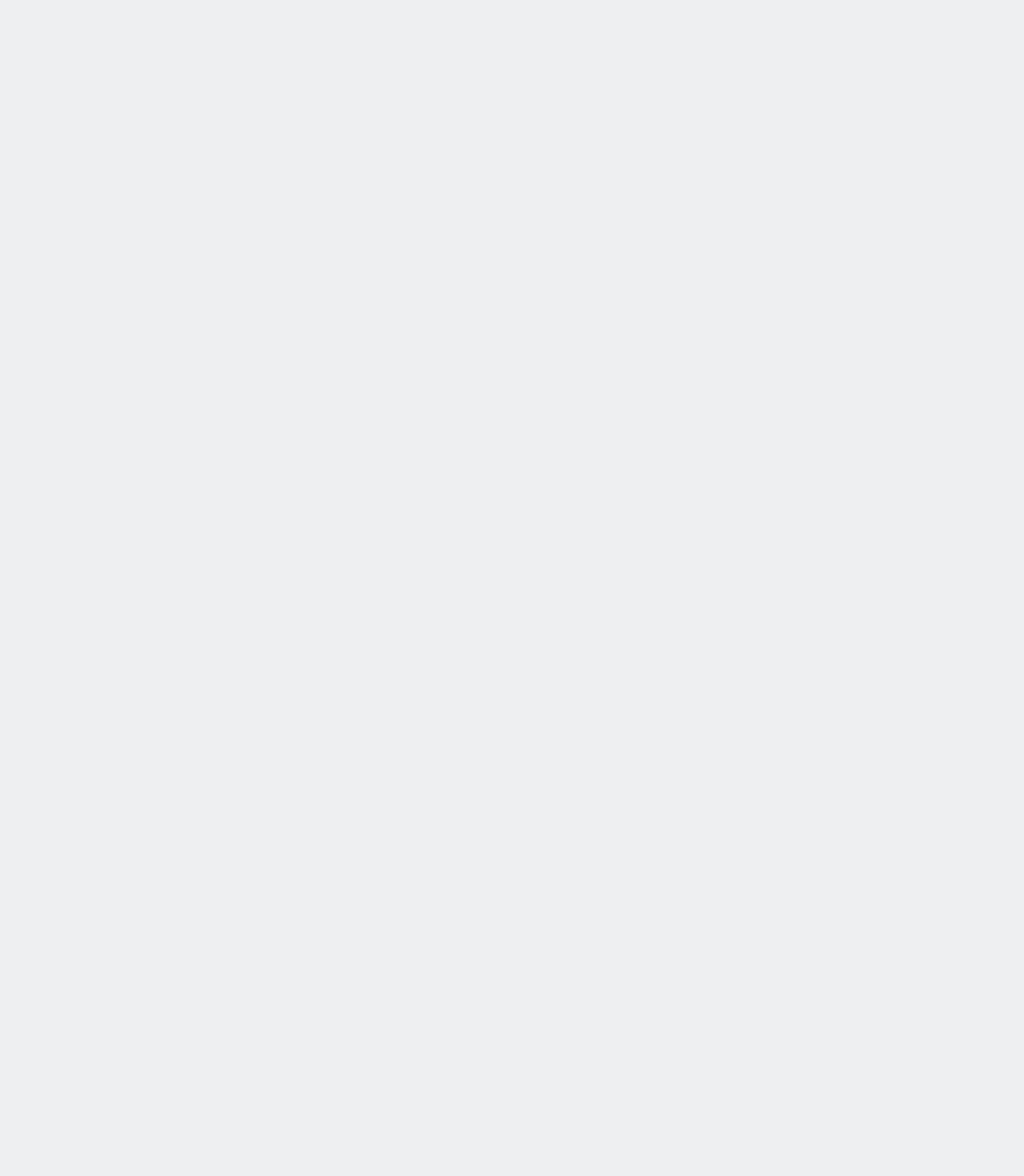
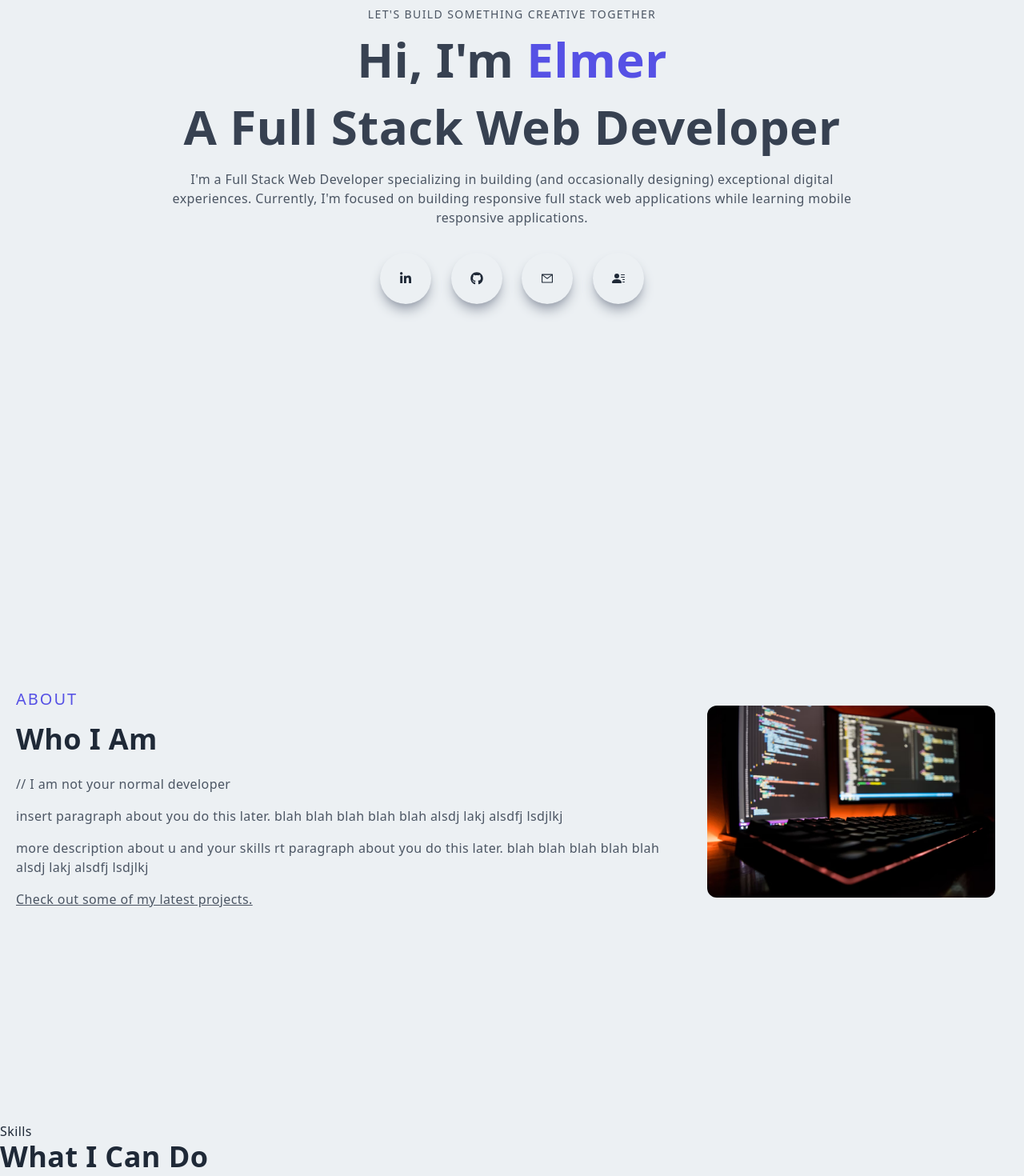
Before and after one commit to Erey2790/newportnext, a Next.js app: page / in a window 1280 px wide. Shown: the part 198-1668 px from the top of the page at 80% size. Before the commit the page ends 800 px from the top, so only its background shows below. Built offline with nearby package versions, Linux system fonts and the light colour scheme.

Commit message:
created the skills jsx

```diff
--- /dev/null
+++ b/components/About.jsx
@@ -0,0 +1,25 @@
+import Image from 'next/image'
+import React from 'react'
+import codingImage from '../public/assets/coding_photo.avif'
+
+const About = () => {
+  return (
+    <div className='w-full md:h-screen p-2 flex items-center py-16'>
+        <div className='max-w-[1240px] m-auto md:grid grid-cols-3 gap-8'>
+            <div className='col-span-2'>
+                <p className='uppercase text-xl tracking-widest text-[#5651e5]'>About</p>
+                <h2 className='py-4'>Who I Am</h2>
+                <p className='py-2 text-gray-600'>// I am not your normal developer</p>
+                <p className='py-2 text-gray-600'>insert paragraph about you do this later. blah blah blah blah blah alsdj lakj alsdfj  lsdjlkj </p>
+                <p className='py-2 text-gray-600'>more description about u and your skills rt paragraph about you do this later. blah blah blah blah blah alsdj lakj alsdfj  lsdjlkj </p>
+                <p className='py-2 text-gray-600 underline cursor-pointer'>Check out some of my latest projects.</p>
+            </div>
+            <div className='w-full h-auto shadow-gray-400 rounded-xl flex items-center justify-center p-4 hover:scale-105 ease-in duration-300 '>
+                <Image className="rounded-xl" width={2000} height={2000} src={codingImage}/>
+            </div>
+        </div>
+    </div>
+  )
+}
+
+export default About
--- /dev/null
+++ b/components/Main.jsx
@@ -0,0 +1,37 @@
+import React from 'react'
+import {  FaLinkedinIn, FaGithub } from 'react-icons/fa'
+import { BsFillPersonLinesFill } from 'react-icons/bs'
+import { AiOutlineMail } from 'react-icons/ai'
+
+const Main = () => {
+  return (
+    <div className='w-full h-screen text-center'>
+        <div className='max-w-[1240px] w-full h-full mx-auto p-2 flex justify-center items-center'>
+            <div>
+                <p className='uppercase text-sm tracking-widest text-gray-600'>Let's Build something creative together</p>
+                <h1 className='py-4 text-gray-700'>Hi, I'm <span className='text-[#5651e5]'>Elmer</span> </h1>
+                <h1 className='py-2 text-gray-700'>A Full Stack Web Developer</h1>
+                <p className='py-4 text-gray-600 max-w-[70%] m-auto'>
+                    I'm a Full Stack Web Developer specializing in building (and occasionally designing) exceptional digital experiences. Currently, I'm focused on building responsive full stack web applications while learning mobile responsive applications.
+                </p>
+                <div className='flex items-center justify-between max-w-[330px] m-auto py-4'>
+                    <div className='rounded-full shadow-lg shadow-gray-400 p-6 cursor-pointer hover:scale-110 ease-in duration-300'>
+                        <FaLinkedinIn />
+                    </div>
+                    <div className='rounded-full shadow-lg shadow-gray-400 p-6 cursor-pointer hover:scale-110 ease-in duration-300'>
+                        <FaGithub />
+                    </div>
+                    <div className='rounded-full shadow-lg shadow-gray-400 p-6 cursor-pointer hover:scale-110 ease-in duration-300'>
+                        <AiOutlineMail />
+                    </div>
+                    <div className='rounded-full shadow-lg shadow-gray-400 p-6 cursor-pointer hover:scale-110 ease-in duration-300'>
+                        <BsFillPersonLinesFill />
+                    </div>
+                </div>
+            </div>
+        </div>
+    </div>
+  )
+}
+
+export default Main
--- /dev/null
+++ b/components/Skills.jsx
@@ -0,0 +1,17 @@
+import React from 'react'
+
+function Skills() {
+  return (
+    <div>
+        <div>
+            <p>Skills</p>
+            <h2>What I Can Do</h2>
+            <div>
+
+            </div>
+        </div>
+    </div>
+  )
+}
+
+export default Skills
--- a/pages/index.js
+++ b/pages/index.js
@@ -2,6 +2,9 @@ import Image from 'next/image'
 import { Inter } from 'next/font/google'
 import Head from 'next/head'
 import Navbar from '@/components/Navbar'
+import Main from '@/components/Main'
+import About from '@/components/About'
+import Skills from '@/components/Skills'
 
 const inter = Inter({ subsets: ['latin'] })
 
@@ -14,6 +17,9 @@ export default function Home() {
         <link rel='icon' href='/favicon.ico'/>
       </Head>
       <Navbar />
+      <Main />
+      <About />
+      <Skills />
     </div>
 
   )
```
Also changed, not shown: public/assets/coding image for portfolio.jpg (added), public/assets/coding_photo.avif (added).
